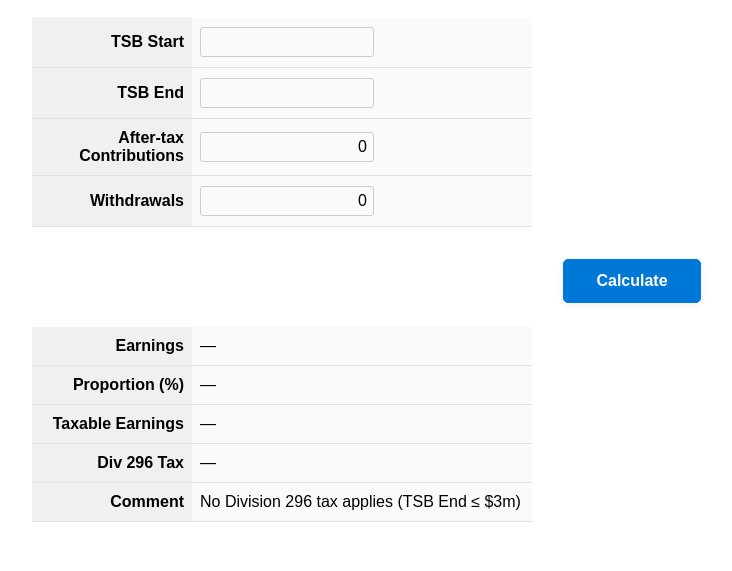
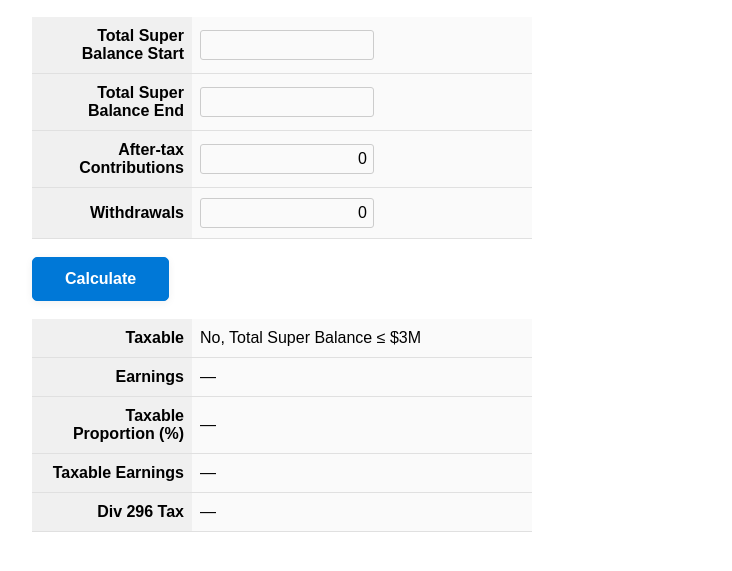
Before and after one commit to flywire/Div296Calculator, a website: page index.html in a window 1280 px wide. Both pictures are taken after typing "Sample", "Sample" into the empty fields and a click on the button "Calculate". Shown: the part 71-642 px from the top of the page, without its empty margins (8-740 px from the left). Drawn offline with Linux system fonts and the light colour scheme.

Commit message:
Refactor

```diff
--- a/calc.js
+++ b/calc.js
@@ -2,33 +2,33 @@
 function div296Calc({ tsb_start, tsb_end, after_tax_contrib, withdrawals }) {
   if (tsb_end <= 3000000) {
     return {
+      taxable: "No, Total Super Balance ≤ $3M",
       earnings: null,
       proportion_percent: null,
       taxable_earnings: null,
       div296_tax: null,
-      comment: "No Division 296 tax applies (TSB End ≤ $3m)"
     };
   }
   const greater_start_or_3m = Math.max(tsb_start, 3000000);
   const earnings = tsb_end - greater_start_or_3m - after_tax_contrib + withdrawals;
   if (earnings <= 0) {
     return {
+      taxable: "No Division 296 taxable earnings",
       earnings,
       proportion_percent: null,
       taxable_earnings: null,
       div296_tax: null,
-      comment: "No Division 296 taxable earnings"
     };
   }
   const proportion_percent = Math.round(((tsb_end - 3000000) / tsb_end) * 10000) / 100;
   const taxable_earnings = Math.round(earnings * (proportion_percent / 100));
   const div296_tax = Math.round(taxable_earnings * 0.15);
   return {
+    taxable: "Yes",
     earnings,
     proportion_percent,
     taxable_earnings,
     div296_tax,
-    comment: ""
   };
 }
 module.exports = { div296Calc };
--- a/index.html
+++ b/index.html
@@ -10,13 +10,13 @@
   <form id="input-form" onsubmit="calculateDiv296Tax(); return false;">
     <div class="grid-table">
       <div class="grid-row">
-        <div class="grid-label">TSB Start</div>
+        <div class="grid-label">Total Super Balance Start</div>
         <div class="grid-value">
           <input type="text" id="tsb_start" inputmode="numeric" autocomplete="off" oninput="formatInput(this)">
         </div>
       </div>
       <div class="grid-row">
-        <div class="grid-label">TSB End</div>
+        <div class="grid-label">Total Super Balance End</div>
         <div class="grid-value">
           <input type="text" id="tsb_end" inputmode="numeric" autocomplete="off" oninput="formatInput(this)">
         </div>
--- a/script.js
+++ b/script.js
@@ -21,17 +21,17 @@ function calculateDiv296Tax() {
   const after_tax_contrib = parseInput('after_tax_contrib');
   const withdrawals = parseInput('withdrawals');
 
-  let earnings = null, proportion_percent = null, taxable_earnings = null, div296_tax = null, comment = "";
+  let earnings = null, proportion_percent = null, taxable_earnings = null, div296_tax = null, taxable = "";
 
   // Rule 1: No Division 296 tax if TSB at end of year is $3M or less
   if (tsb_end <= 3000000) {
-    comment = "No Division 296 tax applies (TSB End ≤ $3m)";
+    taxable = "No, Total Super Balance ≤ $3M";
     showOutput({
+      taxable: taxable,
       earnings: "—",
       proportion_percent: "—",
       taxable_earnings: "—",
-      div296_tax: "—",
-      comment: comment
+      div296_tax: "—"
     });
     return;
   }
@@ -42,13 +42,13 @@ function calculateDiv296Tax() {
 
   // Rule 2: No Division 296 tax if earnings are zero or negative
   if (earnings <= 0) {
-    comment = "No Division 296 taxable earnings";
+    taxable = "No Division 296 taxable earnings";
     showOutput({
+      taxable: taxable,
       earnings: formatAmount(earnings),
       proportion_percent: "—",
       taxable_earnings: "—",
-      div296_tax: "—",
-      comment: comment
+      div296_tax: "—"
     });
     return;
   }
@@ -63,24 +63,31 @@ function calculateDiv296Tax() {
   // Step 4: Calculate Division 296 Tax (15%), rounded to nearest dollar
   div296_tax = Math.round(taxable_earnings * 0.15);
 
+  taxable = "Yes";
+
   showOutput({
+    taxable: taxable,
     earnings: formatAmount(earnings),
     proportion_percent: proportion_percent.toFixed(2) + "%",
     taxable_earnings: formatAmount(taxable_earnings),
-    div296_tax: formatAmount(div296_tax),
-    comment: ""
+    div296_tax: formatAmount(div296_tax)
   });
 }
 
 function showOutput(data) {
   document.getElementById('result').innerHTML = `
     <div class="grid-table">
+      ${data.taxable ? `
+      <div class="grid-row">
+        <div class="grid-label">Taxable</div>
+        <div class="grid-value">${data.taxable}</div>
+      </div>` : ""}
       <div class="grid-row">
         <div class="grid-label">Earnings</div>
         <div class="grid-value">${data.earnings}</div>
       </div>
       <div class="grid-row">
-        <div class="grid-label">Proportion (%)</div>
+        <div class="grid-label">Taxable Proportion (%)</div>
         <div class="grid-value">${data.proportion_percent}</div>
       </div>
       <div class="grid-row">
@@ -91,11 +98,6 @@ function showOutput(data) {
         <div class="grid-label">Div 296 Tax</div>
         <div class="grid-value">${data.div296_tax}</div>
       </div>
-      ${data.comment ? `
-      <div class="grid-row">
-        <div class="grid-label">Comment</div>
-        <div class="grid-value">${data.comment}</div>
-      </div>` : ""}
     </div>
   `;
 }
--- a/styles.css
+++ b/styles.css
@@ -40,18 +40,6 @@ input[type="text"] {
   border: 1px solid #ccc;
   border-radius: 3px;
 }
-.button-row-outer {
-  width: 100%;
-  display: flex;
-  justify-content: center;
-  margin: 32px 0 24px 0;
-}
-.button-row-inner {
-  width: 100%;
-  max-width: 500px;
-  display: flex;
-  justify-content: center;
-}
 .calc-btn {
   font-size: 1em;
   padding: 12px 32px;
@@ -63,6 +51,9 @@ input[type="text"] {
   box-shadow: 0 2px 8px rgba(0,0,0,0.06);
   cursor: pointer;
   transition: background 0.2s, color 0.2s;
+  margin-top: 18px;
+  margin-bottom: 18px;
+  margin-left: 0;
 }
 .calc-btn:hover, .calc-btn:focus {
   background: #0078D7;
```
Also changed, not shown: calc.test.js (+7 -7 lines).
